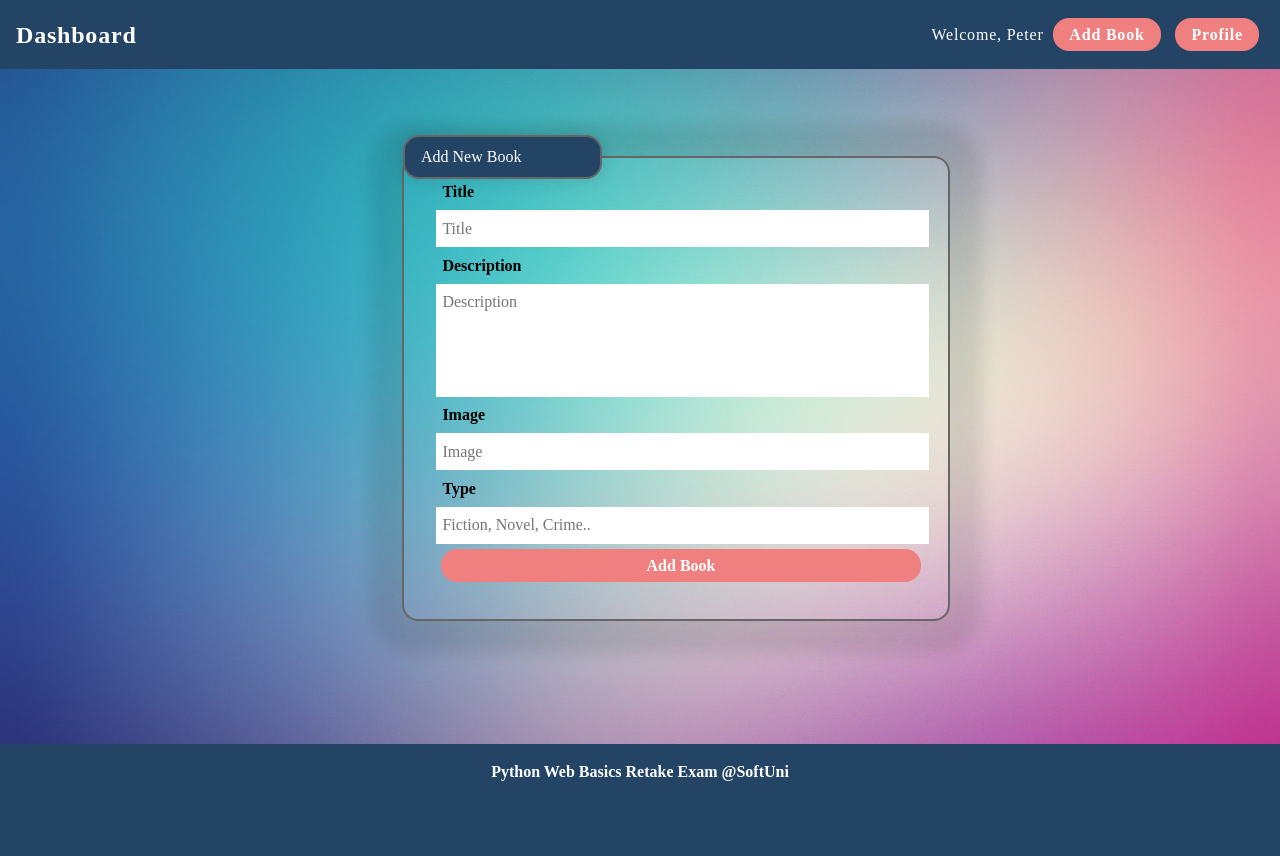
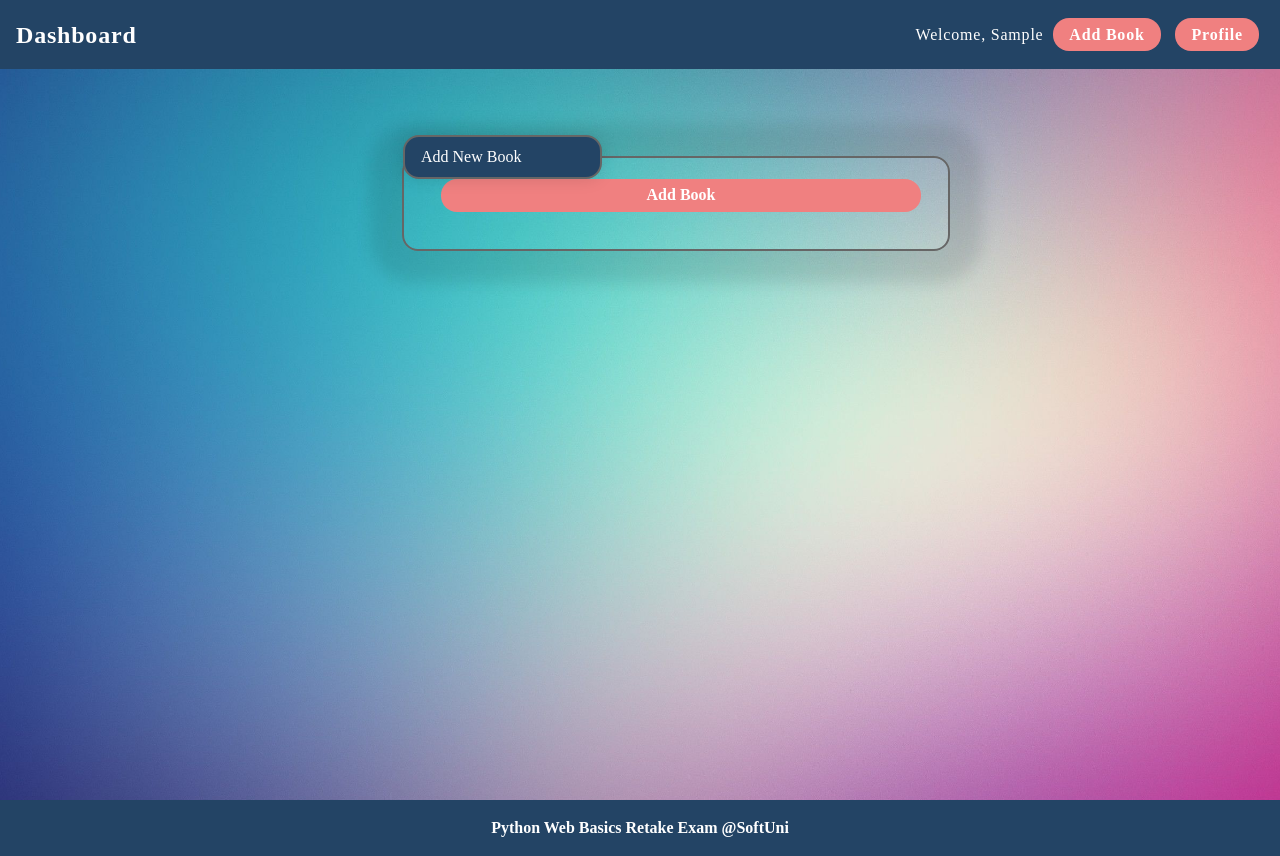
Before and after one commit to nenovKrasimir/online_library_django_template_project, a Django app: template online_library_django_template_project/library_app/templates/add-book.html in a window 1280 px wide. Before the commit the page ends 781 px from the top, so only its background shows below. Run offline with Django 4.2, Linux system fonts and the light colour scheme; tables that the repository leaves empty hold one stand-in row (values such as "Sample post"); the template is opened without the code that fills it: values that come from a table or form of the project are taken from there, most other values are stand-ins (such as "Sample title", 1, 10 or a date in 2020); parts of the project's set-up code (start-up, migrations or seed data) failed here and were passed over.

Commit message:
fixed html inheritance

```diff
--- a/online_library_django_template_project/common_app/templates/home-page.html
+++ b/online_library_django_template_project/common_app/templates/home-page.html
@@ -10,69 +10,59 @@
 </head>
 
 <body>
-{% if profile %}
 <div id="container">
     <header id="site-header">
 
         <!-- Navigation -->
         <nav class="navbar">
             <section class="navbar-dashboard">
-                <a href="#">Dashboard</a>
+                <a href="{% url 'home-page' %}">Dashboard</a>
+                {% if profile %}
                     <div id="user">
-                    <span>Welcome, Peter</span>
-                    <a class="button" href="#">Add Book</a>
+                        <span>Welcome, {{ profile.first_name }}</span>
+                        <a class="button" href="{% url 'add-book' %}">Add Book</a>
                         <a class="button" href="#">Profile</a>
                     </div>
+                {% endif %}
             </section>
         </nav>
     </header>
-
-    <!-- Dashboard Page-->
+    {% block content %}
+    {% if profile %}
     <section id="dashboard-page" class="dashboard">
         <h1>Dashboard</h1>
         {% if books %}
+        <ul class="my-books-list">
             {% for book in books %}
-                <ul class="my-books-list">
             <li class="myBooks">
                 <h3>{{ book.title }}</h3>
                 <p>Type: {{ book.type }}</p>
-                        <p class="img"><img src="{{ book.image.url }}"
-                                            alt="">
-                        </p>
+                <p class="img"><img src="{{ book.image.url }}" alt=""></p>
                 <a class="button" href="#">Details</a>
             </li>
+            {% endfor %}
         </ul>
-            {% endfor %}
         {% endif %}
     </section>
     {% else %}
-
-    <div id="container">
-    <header id="site-header">
-
-        <!-- Navigation -->
-        <nav class="navbar">
-            <section class="navbar-dashboard">
-                <a href="#">Dashboard</a>
-            </section>
-        </nav>
-    </header>
     <section id="register-page" class="register">
-        <form id="register-form" action="" method="">
+        <form method="post" enctype="multipart/form-data">
             <fieldset>
                 <legend>Profile Form</legend>
+                {% csrf_token %}
                 {{ form }}
                 <input class="button submit" type="submit" value="Enter">
             </fieldset>
         </form>
     </section>
     {% endif %}
+    {% endblock %}
+</div>
 
-</div>
 <footer id="site-footer">
     <p>Python Web Basics Retake Exam @SoftUni</p>
 </footer>
-</div>
+
 </body>
 
 </html>
--- a/online_library_django_template_project/library_app/forms.py
+++ b/online_library_django_template_project/library_app/forms.py
@@ -5,4 +5,16 @@ from .models import Book
 class UploadBookForm(forms.ModelForm):
     class Meta:
         model = Book
-        fields = '__all__'
+        exclude = ['user']
+
+    widgets = {
+        'title': forms.TextInput(attrs={'placeholder': 'Title'}),
+        'description': forms.Textarea(attrs={'placeholder': 'Description'}),
+        'type': forms.TextInput(attrs={'placeholder': 'Drama, Romantic etc.'})
+    }
+
+    labels = {
+        'title': 'Title',
+        'description': 'Description',
+        'type': 'Type',
+        }
--- a/online_library_django_template_project/library_app/models.py
+++ b/online_library_django_template_project/library_app/models.py
@@ -7,7 +7,7 @@ from online_library_django_template_project.profile_app.models import UserProfil
 
 class Book(models.Model):
     title = models.CharField(max_length=30)
-    description = models.TextField
+    description = models.TextField(null=True)
     image = models.ImageField(upload_to='images/')
     type = models.CharField(max_length=30)
     user = models.ForeignKey(UserProfile, on_delete=models.CASCADE, related_name='books')
--- a/online_library_django_template_project/library_app/templates/add-book.html
+++ b/online_library_django_template_project/library_app/templates/add-book.html
@@ -1,52 +1,14 @@
-<!DOCTYPE html>
+{% extends 'home-page.html' %}
+{% block content %}
     <html lang="en">
-
-<head>
-    <meta charset="UTF-8">
-    <link rel="icon" href="/static/images/library.jpg" type="image/x-icon" />
-    <link rel="stylesheet" href="/static/css/styles.css">
-    <title>Online Books Library</title>
-</head>
-
-<body>
-    <div id="container">
-        <header id="site-header">
-
-            <!-- Navigation -->
-            <nav class="navbar">
-                <section class="navbar-dashboard">
-                    <a href="#">Dashboard</a>
-                    <div id="user">
-                        <span>Welcome, Peter</span>
-                        <a class="button" href="#">Add Book</a>
-                        <a class="button" href="#">Profile</a>
-                    </div>
-                </section>
-            </nav>
-        </header>
-
-        <!-- Add Book Page -->
     <section id="create-page" class="create">
-            <form id="create-form" action="" method="POST">
+        <form method="post">
             <fieldset>
                 <legend>Add New Book</legend>
-                    <label for="title">Title</label>
-                    <input type="text" name="title" maxlength="30" required="" id="title" placeholder="Title">
-                    <label for="description">Description</label>
-                    <textarea name="description" cols="40" rows="100" required="" id="description" placeholder="Description"></textarea>
-                    <label for="image">Image</label>
-                    <input type="url" name="image-url" maxlength="200" required="" id="image" placeholder="Image">
-                    <label for="type">Type</label>
-                    <input type="text" name="type" maxlength="30" required="" id="type" placeholder="Fiction, Novel, Crime..">
+                {{ form }}
+                {% csrf_token %}
                 <input class="button submit" type="submit" value="Add Book">
             </fieldset>
         </form>
     </section>
-
-        <footer id="site-footer">
-            <p>Python Web Basics Retake Exam @SoftUni</p>
-        </footer>
-    </div>
-</body>
-
-</html>
+{% endblock %}
--- /dev/null
+++ b/online_library_django_template_project/library_app/urls.py
@@ -0,0 +1,8 @@
+from django.urls import path, include
+
+from online_library_django_template_project.library_app import views
+
+
+urlpatterns = [
+    path('add/', views.add_book, name='add-book'),
+]
--- a/online_library_django_template_project/urls.py
+++ b/online_library_django_template_project/urls.py
@@ -4,8 +4,10 @@ from django.contrib import admin
 from django.urls import path, include
 
 import online_library_django_template_project.common_app.urls
+import online_library_django_template_project.library_app.urls
 
 urlpatterns = [
     path('admin/', admin.site.urls),
-    path('', include(online_library_django_template_project.common_app.urls))
+    path('', include(online_library_django_template_project.common_app.urls)),
+    path('', include(online_library_django_template_project.library_app.urls))
 ] + static(settings.MEDIA_URL, document_root=settings.MEDIA_ROOT)
```
Also changed, not shown: online_library_django_template_project/common_app/views.py (+11 -4 lines), online_library_django_template_project/library_app/views.py (+17 -1 lines), online_library_django_template_project/profile_app/forms.py (+1 -13 lines). Lines whose indentation alone changed are shown as unchanged.
